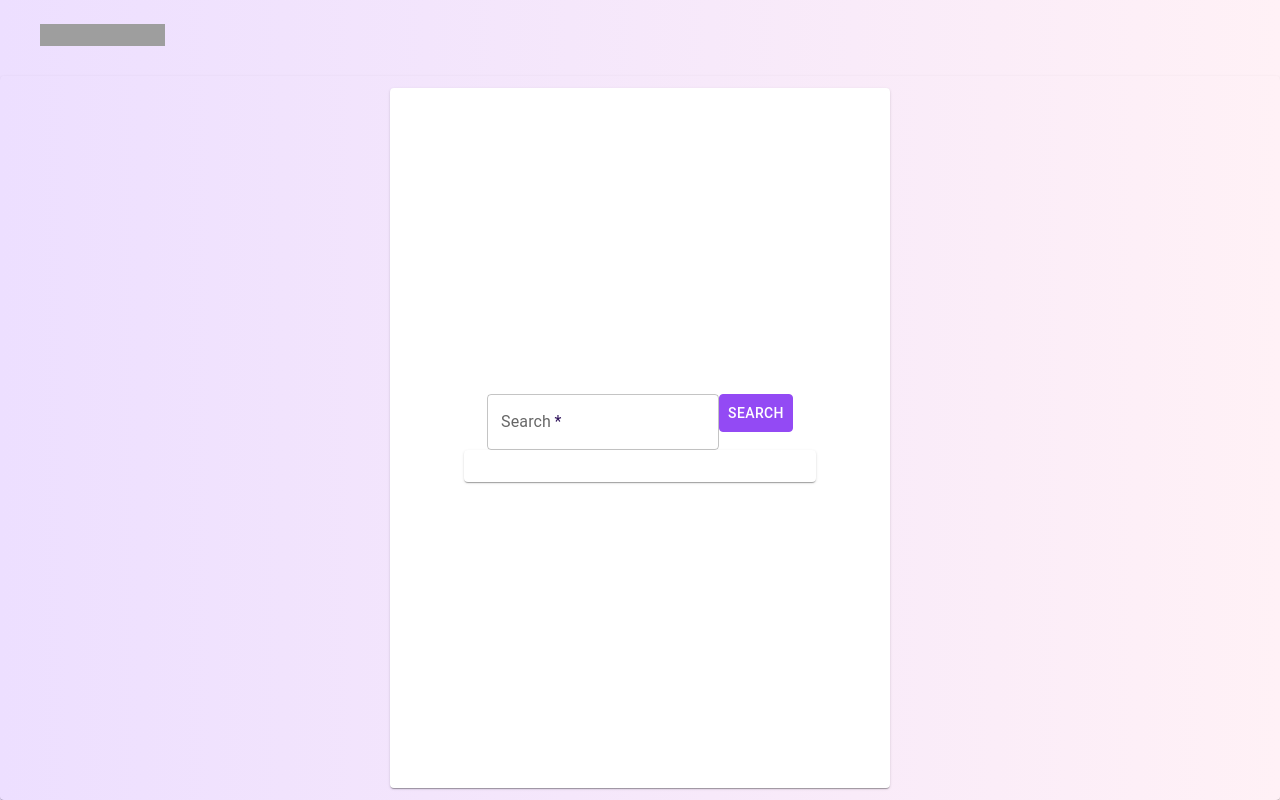
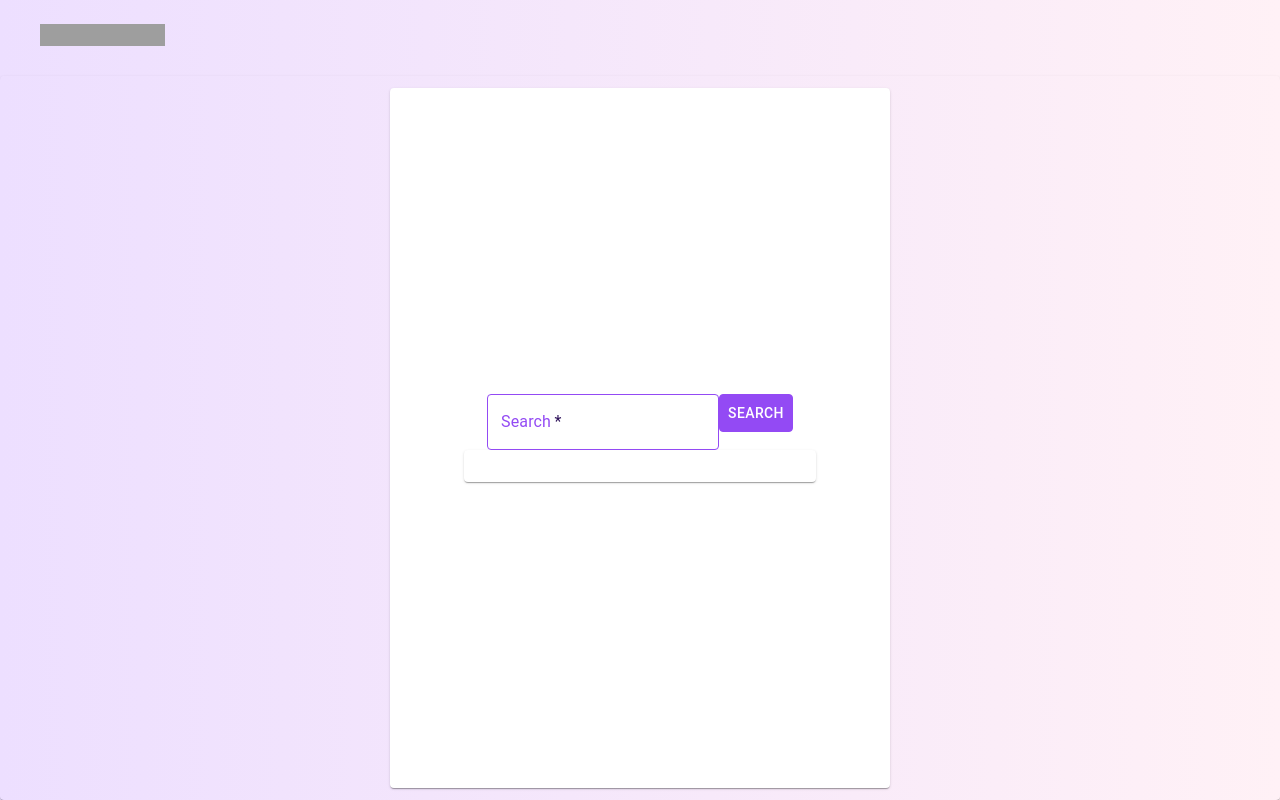
Before and after one commit to ecH-0o/tophat-course-tree-search, a React (Create React App) app: page / in a window 1280 px wide. Built offline with nearby package versions, Linux system fonts and the light colour scheme; grey boxes are pictures that could not be loaded; a web font is replaced by a local one.

Commit message:
Styling changes

```diff
--- a/src/theme.ts
+++ b/src/theme.ts
@@ -3,6 +3,9 @@ import { createTheme } from '@mui/material/styles';
 
 const theme = createTheme({
   palette: {
+    primary: {
+      main: '#934AF4',
+    },
     text: {
       primary: '#2D1159',
     },
@@ -17,12 +20,29 @@ const theme = createTheme({
         },
       },
     },
+
+    MuiInputLabel: {
+      styleOverrides: {
+        root: {
+          color: '#934AF4',
+        },
+      },
+    },
+    MuiOutlinedInput: {
+      styleOverrides: {
+        root: {
+          '& .MuiOutlinedInput-notchedOutline': {
+            borderColor: '#934AF4',
+          },
+        },
+      },
+    },
     MuiButton: {
       styleOverrides: {
         root: {
-          backgroundColor: '#934af4',
-          border: '1px solid #934af4',
-          color: '#fff',
+          backgroundColor: '#934AF4',
+          border: '1px solid #934AF4',
+          color: '#FFFFFF',
         }
       }
     }
```
